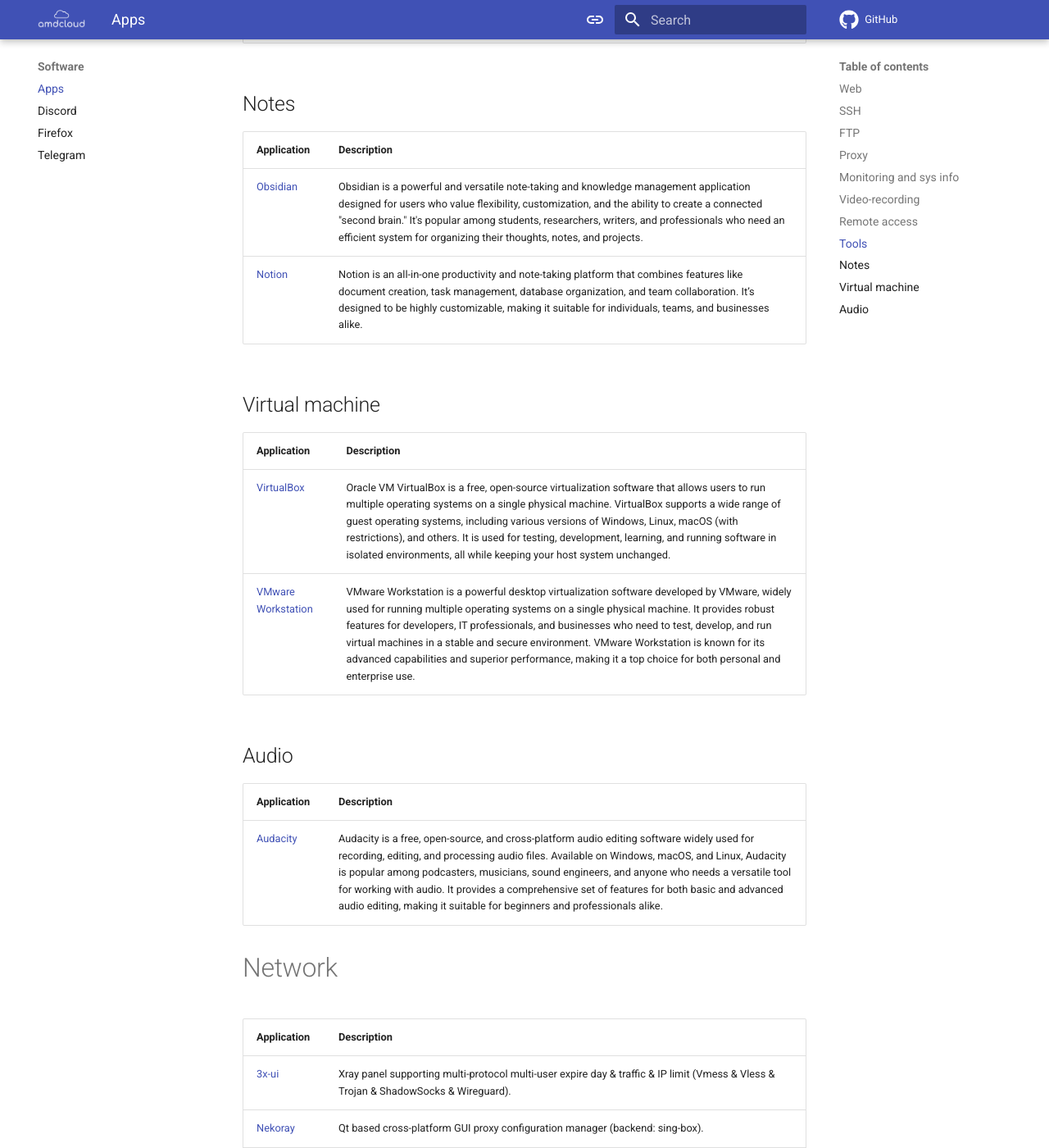
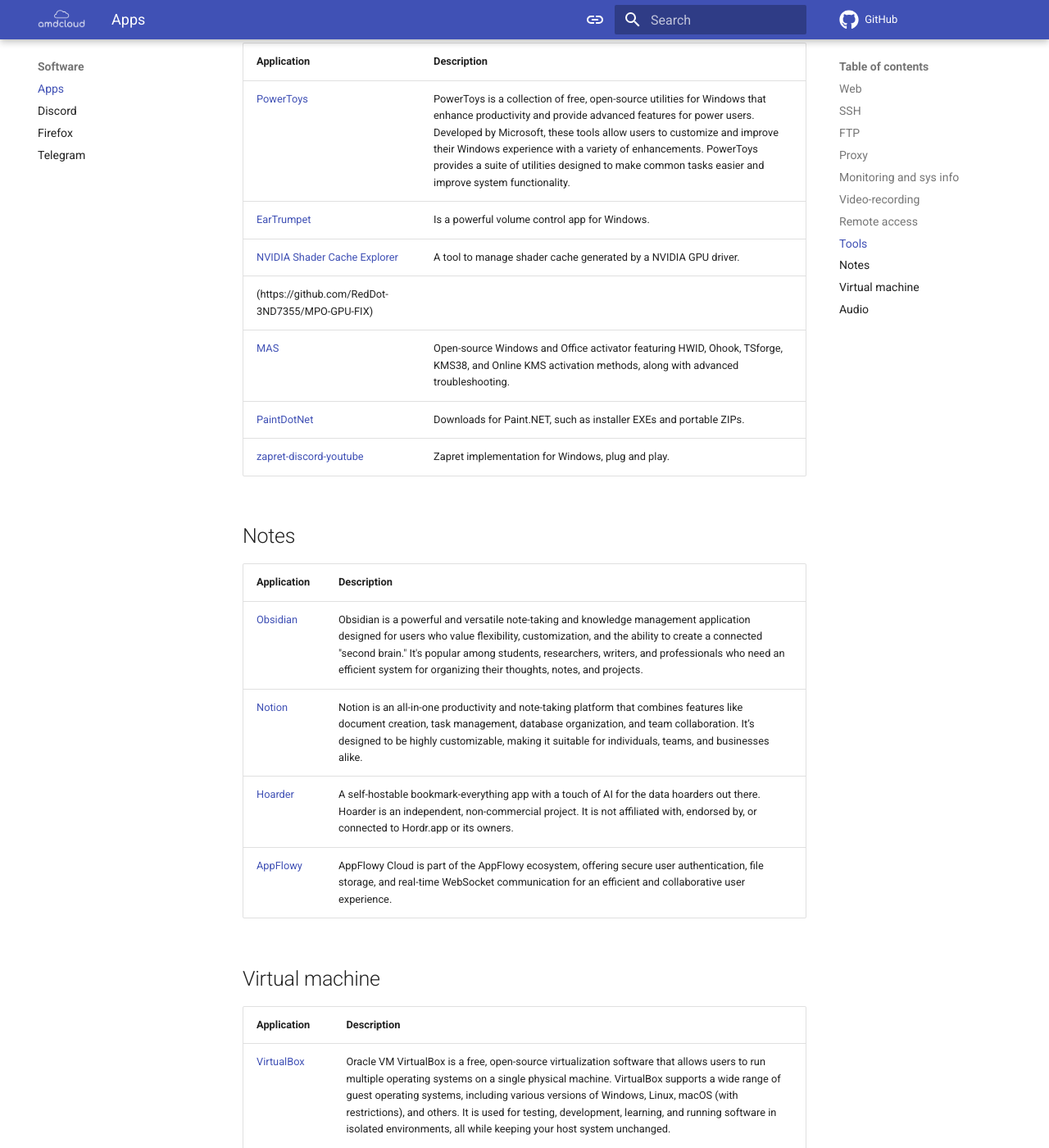
Before and after one commit to TeamDominant/Wiki-mkdocs, an MkDocs documentation site: the page built from docs/apps.md, in a window 1280 px wide and 1400 px high, scrolled down 3374 px. Shown: the whole window at 82% size. Built offline with MkDocs 1.6.1 and Material for MkDocs 9.7.7, drawn with Linux system fonts in a browser that asks for light colours; comment, search, counter and statistics services are not loaded; some of the changed text lies outside the part shown.

Commit message:
apps: updated with new apps

```diff
--- a/docs/apps.md
+++ b/docs/apps.md
@@ -4,8 +4,9 @@
 
 | Application | Description |
 | ----------- | ----------- |
-| [Firefox](https://www.mozilla.org/en-US/) | [Firefox](https://www.mozilla.org/en-US/) Firefox is a free and open-source web browser developed by Mozilla. Known for its speed, privacy-focused features, and customizability, it provides users with a secure and efficient browsing experience across multiple platforms, including Windows, macOS, Linux, and mobile devices. [Betterfox](https://github.com/TeamDominant/Betterfox) installation is required for better experience. |
+| [Firefox](https://www.mozilla.org/en-US/) | Firefox is a free and open-source web browser developed by Mozilla. Known for its speed, privacy-focused features, and customizability, it provides users with a secure and efficient browsing experience across multiple platforms, including Windows, macOS, Linux, and mobile devices. [Betterfox](https://github.com/TeamDominant/Betterfox) installation is required for better experience. |
 | [Betterfox](https://github.com/TeamDominant/Betterfox) | Firefox user.js for speed, privacy, and security. Your favorite browser, but better. [yokoffing/Betterfox](https://github.com/yokoffing/Betterfox) fork and improved for personal preferences. |
+| [Zen](https://github.com/zen-browser/desktop) | Zen is a beautifully designed, privacy-focused, and packed with features browser based of Firefox and incorporates enhancements from [Betterfox](https://github.com/yokoffing/Betterfox). |
 | [Floorp](https://github.com/Floorp-Projects/Floorp) | Floorp is a modern, open-source browser designed for users who value speed, privacy, and convenience. Floorp incorporates enhancements from [Betterfox](https://github.com/yokoffing/Betterfox), bringing an extra layer of performance tuning and privacy improvements. |
 
 ## SSH
@@ -13,7 +14,7 @@
 | Application | Description |
 | ----------- | ----------- |
 | [PuTTY](https://www.putty.org/) | PuTTY is a free and open-source terminal emulator and network file transfer application. It supports a variety of network protocols, including SSH, Telnet, and SCP, making it a popular tool for securely accessing and managing remote servers. PuTTY is lightweight, highly customizable, and widely used on Windows, though it is also available for other operating systems. |
-|[Termius](https://termius.com/) | Termius is a modern and feature-rich SSH client designed for managing remote systems securely and efficiently. It supports a wide range of platforms, including Windows, macOS, Linux, iOS, and Android, enabling seamless access across devices. With features like end-to-end encryption, SFTP file transfer, and organized host grouping, Termius is ideal for developers, system administrators, and IT professionals. It also includes a sleek interface, advanced terminal capabilities, and options for syncing settings and credentials across multiple devices. |
+| [Termius](https://termius.com/) | Termius is a modern and feature-rich SSH client designed for managing remote systems securely and efficiently. It supports a wide range of platforms, including Windows, macOS, Linux, iOS, and Android, enabling seamless access across devices. With features like end-to-end encryption, SFTP file transfer, and organized host grouping, Termius is ideal for developers, system administrators, and IT professionals. It also includes a sleek interface, advanced terminal capabilities, and options for syncing settings and credentials across multiple devices. |
 
 ## FTP
 
@@ -26,7 +27,10 @@
 | Application | Description |
 | ----------- | ----------- |
 | [WireGuard](https://www.wireguard.com/) | WireGuard is a modern and highly efficient VPN protocol and software designed for secure and fast network connections. It is known for its simplicity, minimal codebase, and high performance, offering encryption standards that ensure strong privacy and data protection. WireGuard is cross-platform, working on Windows, macOS, Linux, Android, and iOS. Its lightweight design makes it easy to configure and maintain, making it a popular choice for both individuals and organizations. |
-| [Nekoray](https://github.com/MatsuriDayo/nekoray) | Nekoray is an easy-to-use and versatile proxy client designed to simplify VPN and proxy management. It supports a range of protocols, including V2Ray, Shadowsocks and VLESS, making it ideal for bypassing restrictions and maintaining online privacy. With a clean interface, detailed configuration options, and compatibility across Windows, macOS, and Linux, Nekoray is a reliable solution for secure browsing and application-specific proxy setups. |
+| [Nekoray](https://github.com/Mahdi-zarei/nekoray/) | Nekoray is an easy-to-use and versatile proxy client designed to simplify VPN and proxy management. It supports a range of protocols, including V2Ray, Shadowsocks and VLESS, making it ideal for bypassing restrictions and maintaining online privacy. With a clean interface, detailed configuration options, and compatibility across Windows, macOS, and Linux, Nekoray is a reliable solution for secure browsing and application-specific proxy setups. |
+| [Sing-box](https://sing-box.sagernet.org/) | The universal proxy platform. Sing-box is a versatile proxy platform designed for advanced network tunneling, privacy protection, and traffic obfuscation. |
+| [Happ](https://github.com/Happ-proxy) | Happ is a application designed for convenient proxy server management, powered by the robust Xray core. The app features an intuitive interface and a range of useful functions, making it an essential tool for managing connections. |
+
 
 ## Monitoring and sys info
 
@@ -54,13 +58,20 @@
 | Application | Description |
 | ----------- | ----------- |
 | [PowerToys](https://github.com/microsoft/PowerToys) | PowerToys is a collection of free, open-source utilities for Windows that enhance productivity and provide advanced features for power users. Developed by Microsoft, these tools allow users to customize and improve their Windows experience with a variety of enhancements. PowerToys provides a suite of utilities designed to make common tasks easier and improve system functionality. |
-| [EarTrumpet](https://apps.microsoft.com/detail/9nblggh516xp?hl=ru-ru&gl=RU) | Is a powerful volume control app for Windows |
+| [EarTrumpet](https://apps.microsoft.com/detail/9nblggh516xp?hl=ru-ru&gl=RU) | Is a powerful volume control app for Windows. |
+| [NVIDIA Shader Cache Explorer](https://github.com/Aetopia/NVIDIA-Shader-Cache-Explorer) | A tool to manage shader cache generated by a NVIDIA GPU driver. |
+| (https://github.com/RedDot-3ND7355/MPO-GPU-FIX)
+| [MAS](https://github.com/massgravel/Microsoft-Activation-Scripts) | Open-source Windows and Office activator featuring HWID, Ohook, TSforge, KMS38, and Online KMS activation methods, along with advanced troubleshooting. |
+| [PaintDotNet](https://github.com/paintdotnet/release) | Downloads for Paint.NET, such as installer EXEs and portable ZIPs. |
+| [zapret-discord-youtube](https://github.com/Flowseal/zapret-discord-youtube) | Zapret implementation for Windows, plug and play.
 
 ## Notes
 | Application | Description |
 | ----------- | ----------- |
 | [Obsidian](https://obsidian.md/) | Obsidian is a powerful and versatile note-taking and knowledge management application designed for users who value flexibility, customization, and the ability to create a connected "second brain." It's popular among students, researchers, writers, and professionals who need an efficient system for organizing their thoughts, notes, and projects. |
 | [Notion](https://www.notion.com/) | Notion is an all-in-one productivity and note-taking platform that combines features like document creation, task management, database organization, and team collaboration. It’s designed to be highly customizable, making it suitable for individuals, teams, and businesses alike. |
+| [Hoarder](https://github.com/hoarder-app/hoarder) | A self-hostable bookmark-everything app with a touch of AI for the data hoarders out there. Hoarder is an independent, non-commercial project. It is not affiliated with, endorsed by, or connected to Hordr.app or its owners. |
+| [AppFlowy](https://github.com/AppFlowy-IO/AppFlowy-Cloud) | AppFlowy Cloud is part of the AppFlowy ecosystem, offering secure user authentication, file storage, and real-time WebSocket communication for an efficient and collaborative user experience. |
 
 ## Virtual machine
 | Application | Description |
@@ -79,4 +90,4 @@
 | ----------- | ----------- |
 | [3x-ui](https://wiki.amdcloud.kz/3x-ui/) | Xray panel supporting multi-protocol multi-user expire day & traffic & IP limit (Vmess & Vless & Trojan & ShadowSocks & Wireguard). |
 | [Nekoray](https://wiki.amdcloud.kz/nekoray/) | Qt based cross-platform GUI proxy configuration manager (backend: sing-box). |
-| [Marzban](https://wiki.amdcloud.kz/marzban/) | Unified GUI Censorship Resistant Solution Powered by Xray. |
+| [Remnawave](https://github.com/remnawave/panel) | A powerful proxy management tool, built on top of Xray-core, with a focus on simplicity and ease of use. |
```
Also changed, not shown: docs/marzban.md (deleted, +0 -4 lines).
